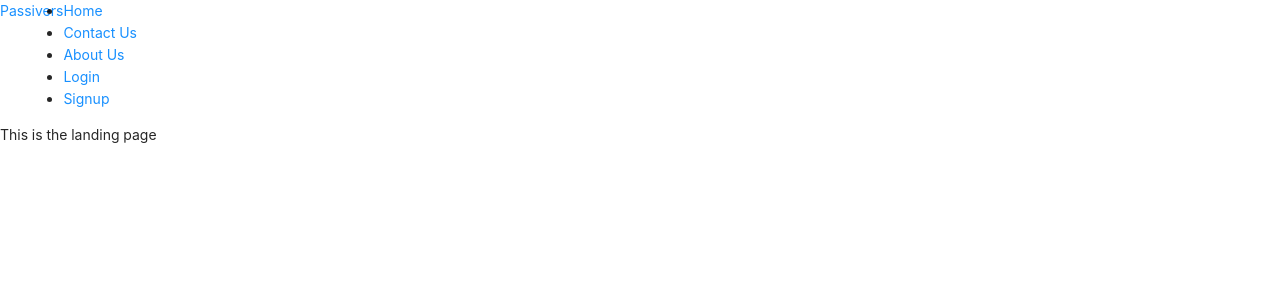
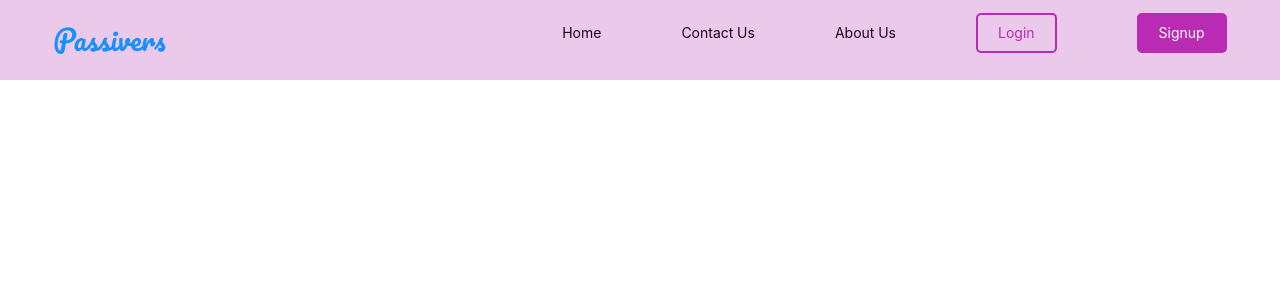
Before and after one commit to Team-STAG/Passiver, a React (Create React App) app: page / in a window 1280 px wide. Shown: the top 300 px of the page. Built offline with nearby package versions, Linux system fonts and the light colour scheme.

Commit message:
done with the header section

```diff
--- a/src/assets/styles/_variables.scss
+++ b/src/assets/styles/_variables.scss
@@ -25,6 +25,7 @@ $colors: (
     "secondary": #EBC9EA,
     "tetiary": #FFF1FE,
     "default": black,
+    "defaultTwo": #220021,
 
 
 );
@@ -42,5 +43,5 @@ $measurements: (
 }
 
 @function getMeasurement($value){
-    @return map-get($measurements $value);
+    @return map-get($measurements, $value);
 }
--- a/src/assets/styles/index.css
+++ b/src/assets/styles/index.css
@@ -53,6 +53,47 @@ body {
   min-height: 100vh;
   max-width: 1600px;
 }
-body header {
+body .header {
+  width: 100%;
+  height: 80px;
+  align-items: center;
+  background: #EBC9EA;
+  position: fixed;
+}
+body .header .header-container {
+  height: 100%;
+}
+body .header .header-container .header-content {
+  height: 100%;
+  align-items: center;
+}
+body .header .header-container .header-content .logo a {
+  font-size: 2rem;
+  font-family: pacifico;
+}
+body .header .header-container .header-content .desktop-link ul {
   display: flex;
+  list-style: none;
+  align-items: center;
+}
+body .header .header-container .header-content .desktop-link ul li:not(:first-child) {
+  margin-left: 80px;
+}
+body .header .header-container .header-content .desktop-link ul li a {
+  color: #220021;
+}
+body .header .header-container .header-content .desktop-link ul li.bordered-link a {
+  border: 2px solid #B92BB3;
+  padding: 7px 20px;
+  display: inline-flex;
+  border-radius: 5px;
+  -webkit-border-radius: 5px;
+  -moz-border-radius: 5px;
+  -ms-border-radius: 5px;
+  -o-border-radius: 5px;
+  color: #B92BB3;
+}
+body .header .header-container .header-content .desktop-link ul li.background-link a {
+  background: #B92BB3;
+  color: white;
 }/*# sourceMappingURL=index.css.map */
--- a/src/assets/styles/index.scss
+++ b/src/assets/styles/index.scss
@@ -7,11 +7,77 @@ body{
     min-height: 100vh;
     max-width: 1600px;
 
-    header{
+    .header{
         width: 100%;
         height: getMeasurement("headerHeight");
-        display: flex;
         align-items: center;
+        background: getColor("secondary");
+        position: fixed;
+        // border: 1px solid red;
+
+        .header-container{
+            height: 100%;
+
+            .header-content{
+                height: 100%;
+                align-items: center;
+                // border: 1px solid red;
+
+                .logo{
+
+                    a{
+                        font-size: 2rem;
+                        font-family: pacifico;
+                    }
+                }
+
+                .desktop-link{
+
+                    ul{
+                        display: flex;
+                        list-style: none;
+                        align-items: center;
+
+                        li{
+
+                            &:not(:first-child){
+                                margin-left: 80px;
+                            }
+
+                            a{
+                                color: getColor("defaultTwo");
+                            }
+
+                            &.bordered-link{
+
+                                a{
+                                    border: 2px solid getColor("primary");
+                                    padding: 7px 20px;
+                                    display: inline-flex;
+                                    border-radius: 5px;
+                                    -webkit-border-radius: 5px;
+                                    -moz-border-radius: 5px;
+                                    -ms-border-radius: 5px;
+                                    -o-border-radius: 5px;
+                                    color: getColor("primary");
+
+                                }
+                            }
+
+                            &.background-link{
+
+                                a{
+                                    background: getColor("primary");
+                                    color: white;
+
+                                }
+                            }
+                        }
+                    }
+                }
+
+            }
+        }
     }
 
 }
--- a/src/components/Header.js
+++ b/src/components/Header.js
@@ -1,3 +1,4 @@
+import { Col, Row } from 'antd'
 import React from 'react'
 import { Link } from 'react-router-dom'
 
@@ -5,7 +6,11 @@ const Header = () => {
   return (
     <>
 
-        <header>
+        <Row justify="center" className='header'>
+
+            <Col span={22} className="header-container">
+
+                <Row justify="space-between" className='header-content'>
 
                     <div className='logo'>
                         <Link to="/">Passivers</Link>
@@ -19,15 +24,19 @@ const Header = () => {
                             <li><a href="#contact">Contact Us</a></li>
                             <li><a href="#about">About Us</a></li>
                             <li className="bordered-link"><Link to="/login">Login</Link></li>
-                    <li className="bordered-link background"><Link to="/signup">Signup</Link></li>
+                            <li className="bordered-link background-link"><Link to="/signup">Signup</Link></li>
 
                         </ul>
 
                     </div>
 
+                </Row>
 
 
-        </header>
+            </Col>
+
+
+        </Row>
 
     </>
   )
```
Also changed, not shown: 1 other file (tests, documents, lock files or other folders). Lines whose indentation alone changed are shown as unchanged.
